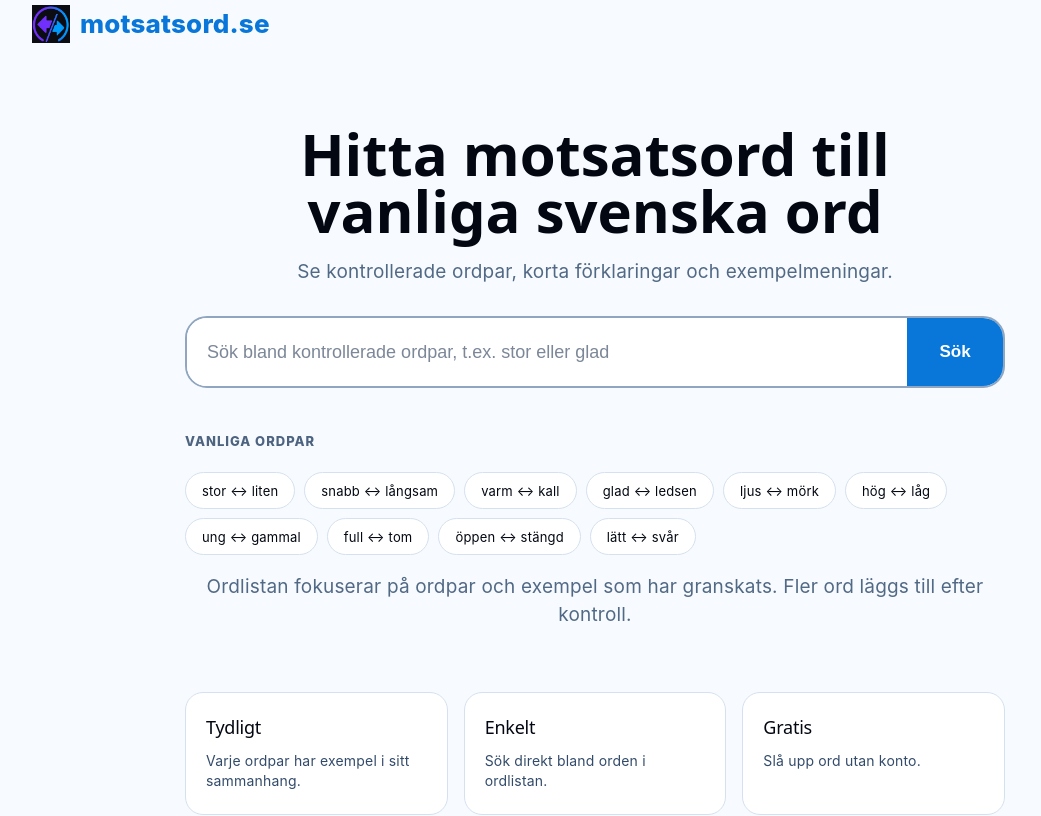
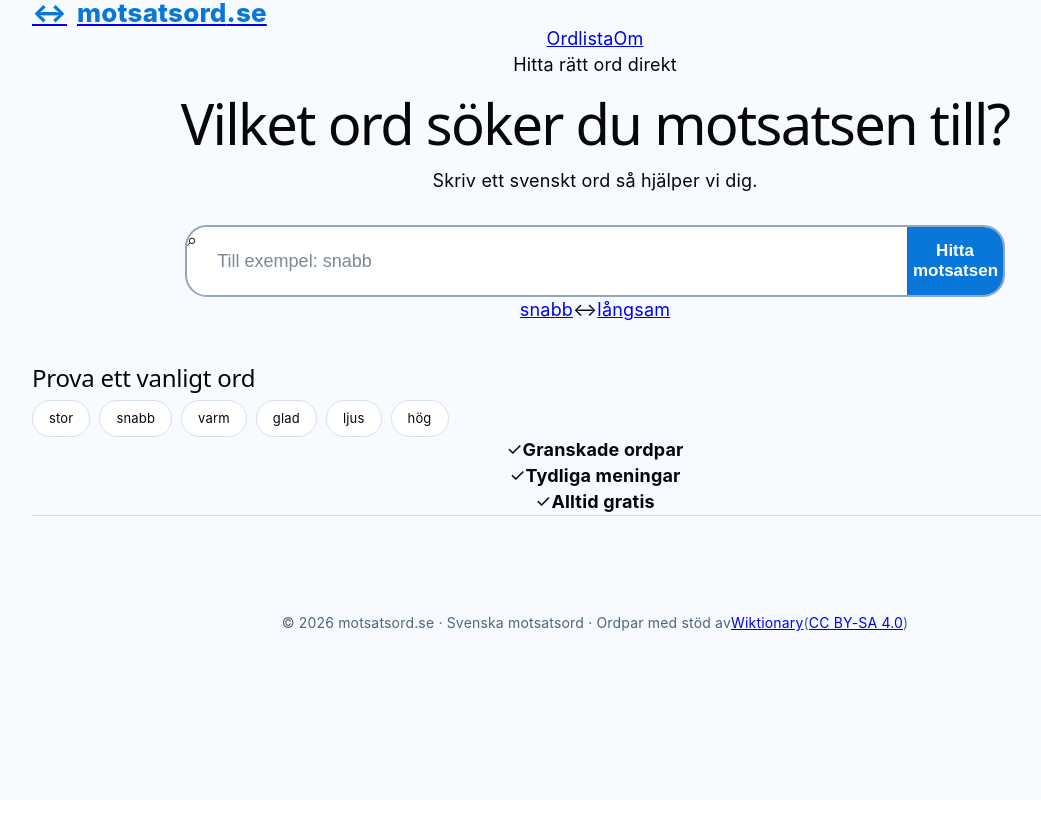
Before and after one commit to Webdes678/ordmotsats-clean2, a React (Vite) app: page / in a window 1280 px wide. Shown: the top 816 px of the page, without its empty margins (45-1086 px from the left). Built offline with nearby package versions, Linux system fonts and the light colour scheme.

Commit message:
Test design 2 search-first homepage

```diff
--- a/src/App.tsx
+++ b/src/App.tsx
@@ -42,7 +42,17 @@ function updateSeo(title: string, description: string, canonical?: string, noind
   }
 }
 
-function SearchBar() {
+type SearchBarProps = {
+  buttonLabel?: string
+  placeholder?: string
+  variant?: "default" | "hero"
+}
+
+function SearchBar({
+  buttonLabel = "Sök",
+  placeholder = "Sök bland kontrollerade ordpar, t.ex. stor eller glad",
+  variant = "default",
+}: SearchBarProps) {
   const navigate = useNavigate()
   const [query, setQuery] = useState("")
 
@@ -59,17 +69,19 @@ function SearchBar() {
   }
 
   return (
-    <div className="search-container">
+    <div className={`search-container search-container--${variant}`}>
       <div className="search">
+        <span className="search-icon" aria-hidden="true">⌕</span>
         <input
+          aria-label="Sök efter ett svenskt ord"
           value={query}
           onChange={(e) => setQuery(e.target.value)}
           onKeyDown={(e) => {
             if (e.key === "Enter") handleSearch(query)
           }}
-          placeholder="Sök bland kontrollerade ordpar, t.ex. stor eller glad"
+          placeholder={placeholder}
         />
-        <button onClick={() => handleSearch(query)}>Sök</button>
+        <button type="button" onClick={() => handleSearch(query)}>{buttonLabel}</button>
       </div>
 
       {query && suggestions.length > 0 && (
@@ -85,9 +97,25 @@ function SearchBar() {
   )
 }
 
+function SiteHeader({ showNavigation = false }: { showNavigation?: boolean }) {
+  return (
+    <header className="site-header">
+      <Link className="logo" to="/" aria-label="motsatsord.se startsida">
+        <span className="logo-mark" aria-hidden="true">↔</span>
+        <span>motsatsord<span>.se</span></span>
+      </Link>
+
+      {showNavigation && (
+        <nav className="site-nav" aria-label="Huvudmeny">
+          <a href="#popular-words">Ordlista</a>
+          <a href="#about">Om</a>
+        </nav>
+      )}
+    </header>
+  )
+}
+
 function HomePage() {
-  const navigate = useNavigate()
-
   useEffect(() => {
     updateSeo(
       "Motsatsord – svenska ordpar och antonymer",
@@ -97,38 +125,42 @@ function HomePage() {
   }, [])
 
   return (
-    <main className="page">
-      <header className="header">
-        <div className="logo" onClick={() => navigate("/")}>
-          <img src="/favicon.png" alt="Motsatsord logo" className="logo-icon" />
-          <span>motsatsord<span>.se</span></span>
+    <main className="page home-page">
+      <SiteHeader showNavigation />
+
+      <section className="home-hero">
+        <div className="hero-panel">
+          <span className="hero-eyebrow">Hitta rätt ord direkt</span>
+          <h1>Vilket ord söker du motsatsen till?</h1>
+          <p>Skriv ett svenskt ord så hjälper vi dig.</p>
+          <SearchBar
+            buttonLabel="Hitta motsatsen"
+            placeholder="Till exempel: snabb"
+            variant="hero"
+          />
+
+          <div className="featured-pair" aria-label="Exempel på motsatsord: snabb och långsam">
+            <Link to="/ord/snabb">snabb</Link>
+            <span aria-hidden="true">↔</span>
+            <Link to="/ord/l%C3%A5ngsam">långsam</Link>
+          </div>
         </div>
-      </header>
 
-      <section className="hero">
-        <h1>Hitta motsatsord till vanliga svenska ord</h1>
-        <p>Se kontrollerade ordpar, korta förklaringar och exempelmeningar.</p>
-        <SearchBar />
-
-        <div className="popular">
-          <h3>VANLIGA ORDPAR</h3>
+        <div className="popular" id="popular-words">
+          <h2>Prova ett vanligt ord</h2>
           <div className="chips">
-            {popularWords.map((word) => (
+            {popularWords.slice(0, 6).map((word) => (
               <Link key={word} to={"/ord/" + encodeURIComponent(word)}>
-                {word} ↔ {words[word as keyof typeof words].opposite}
+                {word}
               </Link>
             ))}
           </div>
         </div>
 
-        <p className="dictionary-note">
-          Ordlistan fokuserar på ordpar och exempel som har granskats. Fler ord läggs till efter kontroll.
-        </p>
-
-        <div className="cards">
-          <div><h2>Tydligt</h2><p>Varje ordpar har exempel i sitt sammanhang.</p></div>
-          <div><h2>Enkelt</h2><p>Sök direkt bland orden i ordlistan.</p></div>
-          <div><h2>Gratis</h2><p>Slå upp ord utan konto.</p></div>
+        <div className="trust-row" id="about">
+          <div><span aria-hidden="true">✓</span><strong>Granskade ordpar</strong></div>
+          <div><span aria-hidden="true">✓</span><strong>Tydliga meningar</strong></div>
+          <div><span aria-hidden="true">✓</span><strong>Alltid gratis</strong></div>
         </div>
       </section>
 
@@ -138,7 +170,6 @@ function HomePage() {
 }
 
 function WordPage() {
-  const navigate = useNavigate()
   const { word } = useParams()
   const cleanWord = word?.toLowerCase().trim() || ""
   const result = words[cleanWord as keyof typeof words]
@@ -163,12 +194,10 @@ function WordPage() {
   const browseWords = popularWords.filter((candidate) => candidate !== cleanWord && candidate !== result?.opposite)
 
   return (
-    <main className="page">
-      <header className="header">
-        <div className="logo" onClick={() => navigate("/")}>motsatsord<span>.se</span></div>
-      </header>
+    <main className="page word-page-shell">
+      <SiteHeader />
 
-      <section className="hero">
+      <section className="word-hero">
         <Link className="back-button" to="/">← Till startsidan</Link>
         <SearchBar />
 
```
